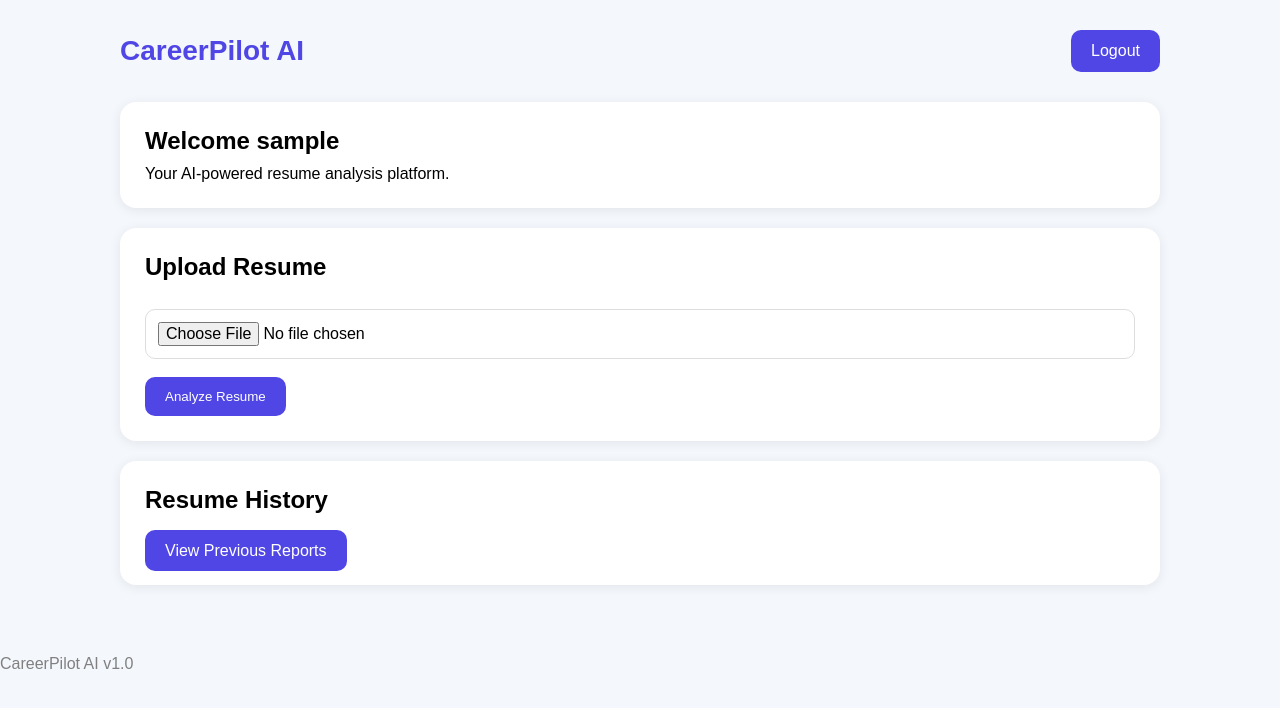
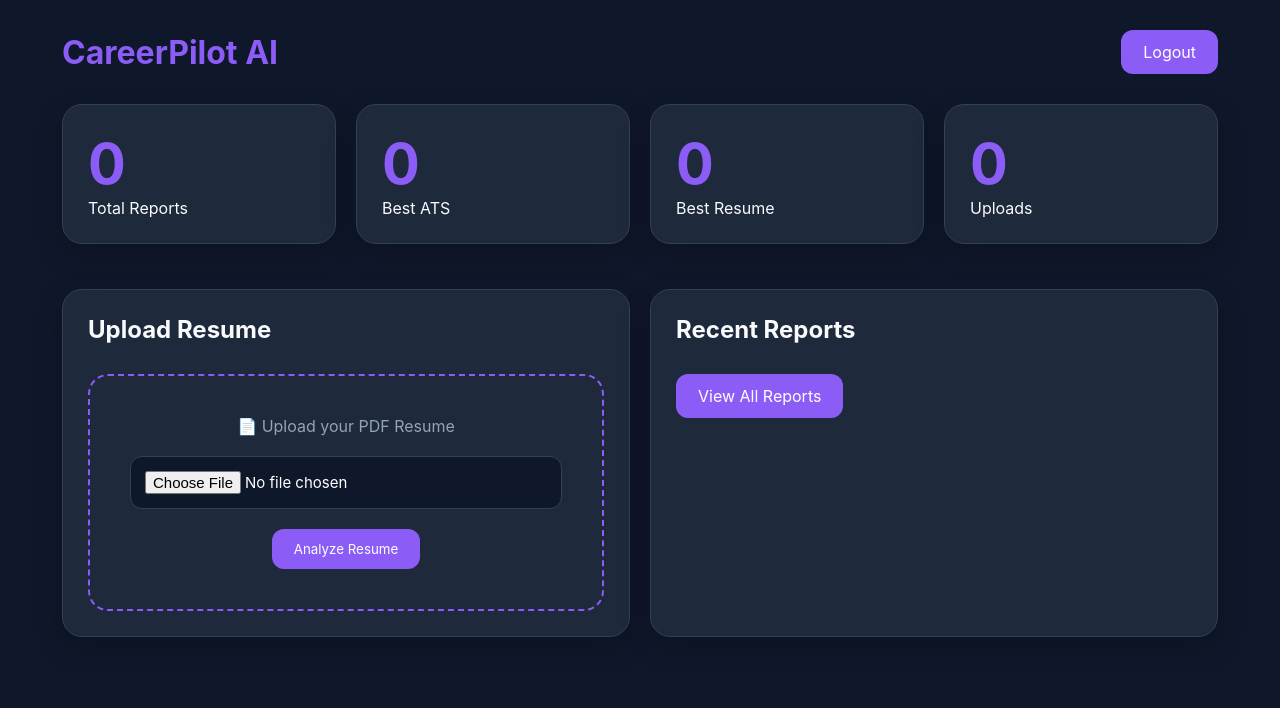
Before and after one commit to priyanshu2007verma/careerpilot-ai, a Flask app: page / in a window 1280 px wide. Shown: the top 708 px of the page. Run offline with Flask 3, Linux system fonts and the light colour scheme; the visitor is signed in with stand-in values (Sample User, id 1); data that the repository does not hold is empty.

Commit message:
CareerPilot UI redesign and report management

```diff
--- a/app.py
+++ b/app.py
@@ -5,6 +5,7 @@ from flask import (
     redirect,
     session
 )
+from bson import ObjectId
 from models.database import users, resumes
 from utils.ai_analyzer import analyze_resume
 from werkzeug.utils import secure_filename
@@ -38,11 +39,60 @@ def home():
     if not is_logged_in():
         return redirect("/login")
 
-    return render_template(
-        "dashboard.html",
-        username=session["username"]
+    user_reports = list(
+
+        resumes.find({
+
+            "user_id":
+            session["user_id"]
+
+        })
+
     )
 
+    total_reports = len(
+        user_reports
+    )
+
+    best_resume = max(
+
+        [r.get(
+            "resume_score",
+            0
+        ) for r in user_reports],
+
+        default=0
+
+    )
+
+    best_ats = max(
+
+        [r.get(
+            "ats_score",
+            0
+        ) for r in user_reports],
+
+        default=0
+
+    )
+
+    recent_reports = user_reports[-5:]
+
+    return render_template(
+
+        "dashboard.html",
+
+        username=session["username"],
+
+        total_reports=total_reports,
+
+        best_resume=best_resume,
+
+        best_ats=best_ats,
+
+        recent_reports=recent_reports
+
+    )
 
 @app.route(
     "/register",
@@ -222,5 +272,19 @@ def history():
 
     )
 
+@app.route("/delete-report/<report_id>")
+def delete_report(report_id):
+
+    if not is_logged_in():
+        return redirect("/login")
+
+    resumes.delete_one({
+
+        "_id": ObjectId(report_id)
+
+    })
+
+    return redirect("/history")
+
 if __name__ == "__main__":
     app.run(debug=True)
--- a/static/style.css
+++ b/static/style.css
@@ -2,19 +2,24 @@
     margin:0;
     padding:0;
     box-sizing:border-box;
-    font-family:Arial, sans-serif;
+    font-family:Inter, Arial, sans-serif;
 }
 
 body{
-    background:#f4f7fb;
+    background:#0f172a;
+    color:#f8fafc;
 }
 
+/* Layout */
+
 .container{
-    width:90%;
-    max-width:1100px;
+    width:95%;
+    max-width:1400px;
     margin:auto;
     padding:30px;
 }
+
+/* Top Bar */
 
 .topbar{
     display:flex;
@@ -24,75 +29,232 @@ body{
 }
 
 .logo{
-    font-size:28px;
-    font-weight:bold;
-    color:#4f46e5;
+    font-size:32px;
+    font-weight:700;
+    color:#8b5cf6;
 }
 
-.btn{
-    background:#4f46e5;
-    color:white;
-    padding:12px 20px;
-    border:none;
-    border-radius:10px;
-    cursor:pointer;
-    text-decoration:none;
+/* Cards */
+
+.card{
+    background:#1e293b;
+    border:1px solid #334155;
+    border-radius:20px;
+    padding:25px;
+    margin-bottom:20px;
+    box-shadow:0 10px 30px rgba(0,0,0,.2);
 }
 
-.card{
-    background:white;
-    padding:25px;
-    border-radius:16px;
-    box-shadow:0 2px 12px rgba(0,0,0,.08);
-    margin-bottom:20px;
+.card h2{
+    margin-bottom:10px;
+}
+
+/* Stats */
+
+.stats{
+    display:grid;
+    grid-template-columns:repeat(auto-fit,minmax(220px,1fr));
+    gap:20px;
+    margin-bottom:25px;
 }
 
 .score{
-    font-size:48px;
-    font-weight:bold;
-    color:#4f46e5;
+    font-size:56px;
+    font-weight:700;
+    color:#8b5cf6;
 }
 
-.analysis{
-    white-space:pre-wrap;
-    line-height:1.7;
+/* Buttons */
+
+.btn{
+    background:#8b5cf6;
+    color:white;
+    padding:12px 22px;
+    border:none;
+    border-radius:12px;
+    cursor:pointer;
+    transition:.3s;
+    text-decoration:none;
+    display:inline-block;
 }
+
+.btn:hover{
+    transform:translateY(-2px);
+    background:#7c3aed;
+}
+
+/* Inputs */
 
 input,
 textarea,
 select{
+    width:100%;
+    padding:14px;
+    border-radius:12px;
+    border:1px solid #334155;
+    background:#0f172a;
+    color:white;
+    font-size:15px;
+}
 
-width:100%;
-padding:12px;
+input:focus,
+textarea:focus{
+    outline:none;
+    border-color:#8b5cf6;
+}
 
-border:1px solid #ddd;
+/* Auth */
 
-border-radius:10px;
+.auth-container{
+    min-height:100vh;
+    display:flex;
+    justify-content:center;
+    align-items:center;
+    background:
+    radial-gradient(circle at top left,#8b5cf620,transparent 35%),
+    radial-gradient(circle at bottom right,#3b82f620,transparent 35%),
+    #0f172a;
+}
 
-font-size:16px;
+.auth-card{
+    width:100%;
+    max-width:500px;
+    padding:40px;
+    background:rgba(30,41,59,.8);
+    backdrop-filter:blur(12px);
+    border:1px solid #334155;
+    border-radius:24px;
+}
+
+.auth-title{
+    font-size:42px;
+    font-weight:700;
+    color:#8b5cf6;
+    margin-bottom:8px;
+}
+
+.auth-subtitle{
+    color:#94a3b8;
+    margin-bottom:30px;
+}
+
+.auth-footer{
+    margin-top:20px;
+    text-align:center;
+}
+
+.auth-footer a{
+    color:#8b5cf6;
+}
+
+.btn-full{
+    width:100%;
+}
+
+/* Lists */
+
+ul{
+    padding-left:20px;
+}
+
+li{
+    margin-bottom:10px;
+}
+
+/* Analysis Cards */
+
+.analysis-grid{
+    display:grid;
+    grid-template-columns:repeat(auto-fit,minmax(300px,1fr));
+    gap:20px;
+}
+
+/* Upload Area */
+
+.upload-box{
+    border:2px dashed #8b5cf6;
+    border-radius:20px;
+    padding:40px;
+    text-align:center;
+    color:#94a3b8;
+}
+
+.dashboard-grid{
+    display:grid;
+    grid-template-columns:1fr 1fr;
+    gap:20px;
+}
+
+.report-item{
+    background:#0f172a;
+    border:1px solid #334155;
+    padding:15px;
+    border-radius:12px;
+}
+
+@media(max-width:900px){
+
+.dashboard-grid{
+    grid-template-columns:1fr;
+}
 
 }
 
-.card h2{
-margin-bottom:10px;
+.section-title{
+    margin-bottom:20px;
+    font-size:28px;
 }
 
-.btn:hover{
-opacity:0.9;
+.insight-grid{
+    display:grid;
+    grid-template-columns:repeat(auto-fit,minmax(280px,1fr));
+    gap:15px;
 }
 
-a{
-text-decoration:none;
+.insight-card{
+    background:#0f172a;
+    border:1px solid #334155;
+    border-radius:16px;
+    padding:18px;
+    transition:.3s;
 }
 
-.auth-card{
-    max-width:500px;
-    margin:80px auto;
+.insight-card:hover{
+    transform:translateY(-4px);
+    border-color:#8b5cf6;
 }
 
-.stats{
-display:grid;
-grid-template-columns:repeat(2,1fr);
-gap:20px;
-margin-bottom:20px;
+.strength{
+    border-left:4px solid #22c55e;
 }
+
+.weakness{
+    border-left:4px solid #ef4444;
+}
+
+.suggestion{
+    border-left:4px solid #8b5cf6;
+}
+
+.report-header{
+    text-align:center;
+    margin-bottom:30px;
+}
+
+.report-subtitle{
+    color:#94a3b8;
+}
+
+.action-buttons{
+    display:flex;
+    gap:10px;
+    margin-top:20px;
+}
+
+.delete-btn{
+    background:#ef4444;
+}
+
+.delete-btn:hover{
+    background:#dc2626;
+}
--- a/templates/dashboard.html
+++ b/templates/dashboard.html
@@ -1,11 +1,14 @@
 <!DOCTYPE html>
 <html>
 <head>
+
 <title>CareerPilot AI</title>
 
 <link rel="stylesheet"
 href="{{ url_for('static', filename='style.css') }}">
+
 </head>
+
 <body>
 
 <div class="container">
@@ -22,25 +25,51 @@
 
 </div>
 
+<div class="stats">
+
 <div class="card">
+<div class="score">
+{{ total_reports }}
+</div>
+<p>Total Reports</p>
+</div>
 
-        <h2>
-            Welcome {{ username }}
-        </h2>
+<div class="card">
+<div class="score">
+{{ best_ats }}
+</div>
+<p>Best ATS</p>
+</div>
 
-        <p>
-            Your AI-powered resume analysis platform.
-        </p>
+<div class="card">
+<div class="score">
+{{ best_resume }}
+</div>
+<p>Best Resume</p>
+</div>
+
+<div class="card">
+<div class="score">
+{{ total_reports }}
+</div>
+<p>Uploads</p>
+</div>
 
 </div>
 
+<div class="dashboard-grid">
+
 <div class="card">
 
-        <h2>
-            Upload Resume
-        </h2>
+<h2>Upload Resume</h2>
 
 <br>
+
+<div class="upload-box">
+
+📄 Upload your PDF Resume
+
+<br><br>
 
 <form
 action="/upload"
@@ -67,26 +96,47 @@
 
 </div>
 
+</div>
+
 <div class="card">
 
-        <h2>
-            Resume History
-        </h2>
+<h2>Recent Reports</h2>
 
 <br>
 
+{% for report in recent_reports %}
+
+<div class="report-item">
+
+<strong>
+{{ report.filename }}
+</strong>
+
+<br>
+
+Resume:
+{{ report.resume_score }}
+
+|
+
+ATS:
+{{ report.ats_score }}
+
+</div>
+
+<br>
+
+{% endfor %}
+
 <a href="/history" class="btn">
-            View Previous Reports
+View All Reports
 </a>
 
 </div>
 
 </div>
 
+</div>
+
 </body>
-<footer>
-    <p style="margin-top:20px;color:gray;">
-        CareerPilot AI v1.0
-    </p>
-</footer>
 </html>
```
Also changed, not shown: templates/history.html (+74 -33 lines), templates/login.html (+15 -10 lines), templates/register.html (+46 -11 lines), templates/upload.html (+45 -17 lines), 1 other file. Lines whose indentation alone changed are shown as unchanged.
